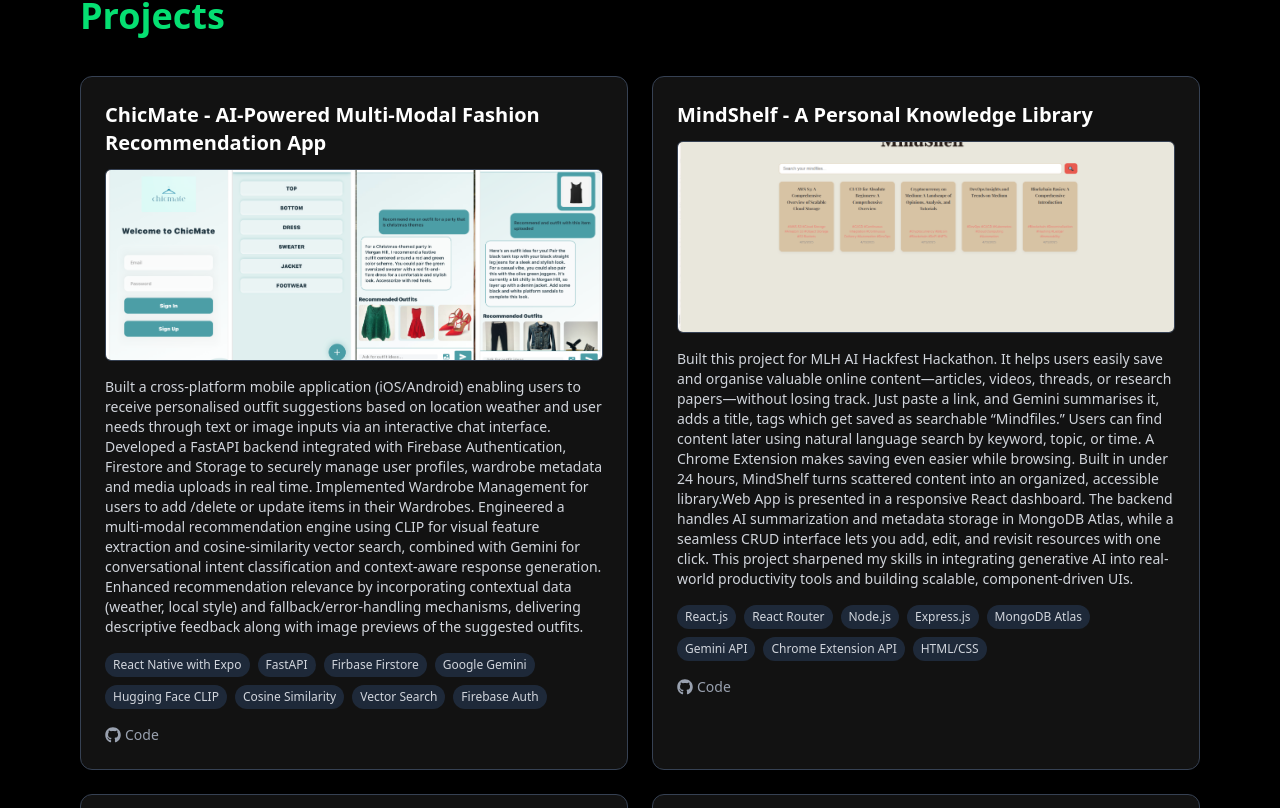
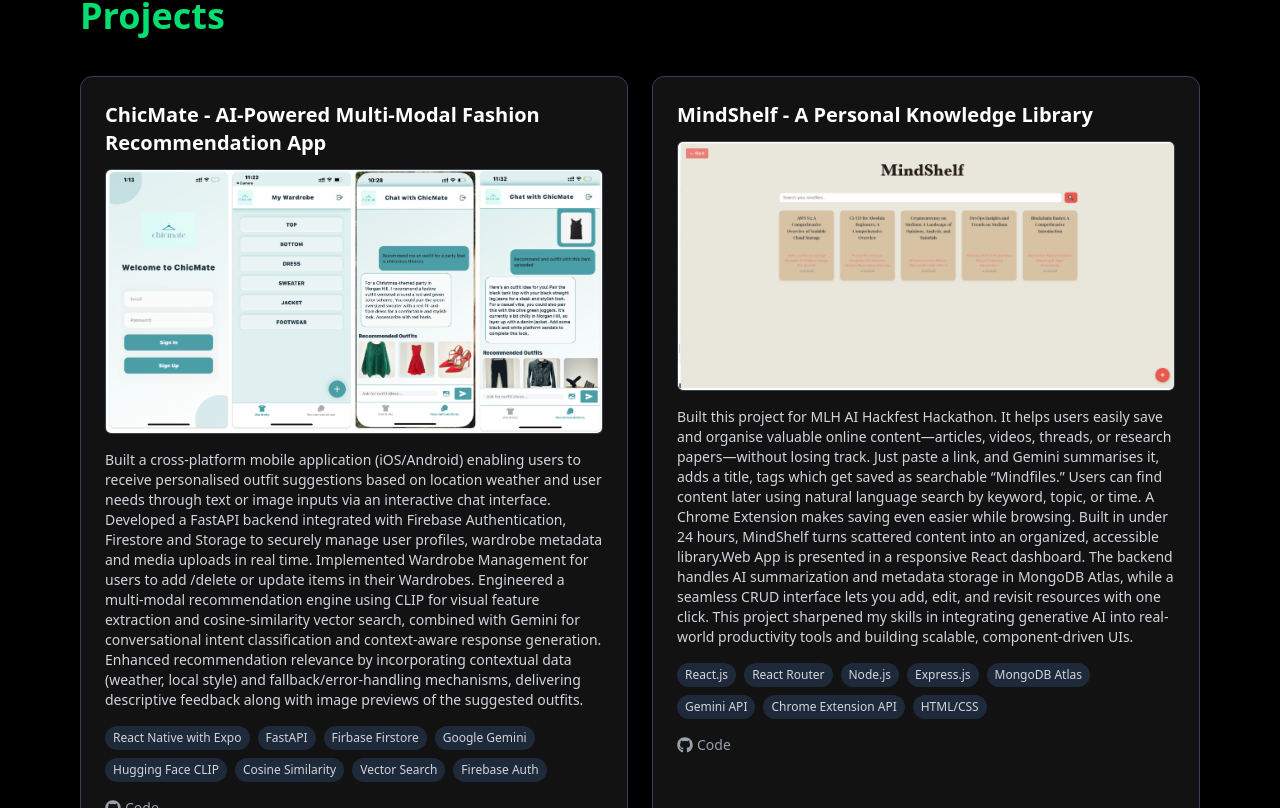
Before and after one commit to pragati-chaturvedi/my-portfolio, a React (Vite) app: page / in a window 1280 px wide. Shown: the part 2152-2960 px from the top of the page. Built offline with nearby package versions, Linux system fonts and the light colour scheme.

Commit message:
Edit Dimensions of Images displayed

```diff
--- a/src/components/ProjectCard.jsx
+++ b/src/components/ProjectCard.jsx
@@ -15,7 +15,7 @@
                 <img
                     src={image}
                     alt={`${title} screenshot`}
-                    className="w-full h-48 object-cover rounded-md mb-4 border border-gray-700"
+                    className="w-full h-auto object-contain rounded-md mb-4 border border-gray-700"
                 />
             )}
             <p className="text-gray-300 text-sm mb-4">{description}</p>
```
